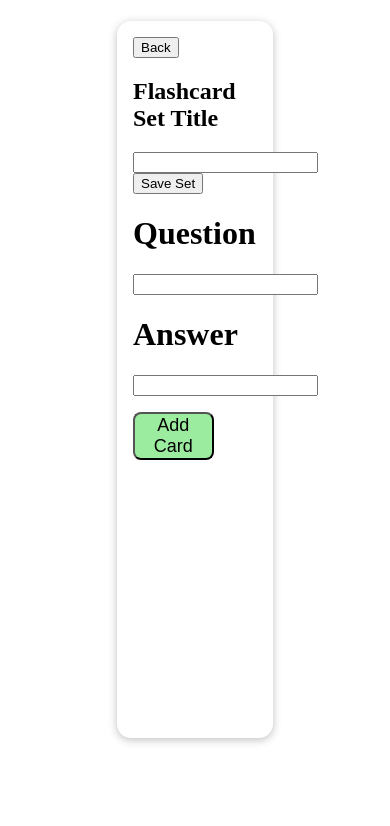
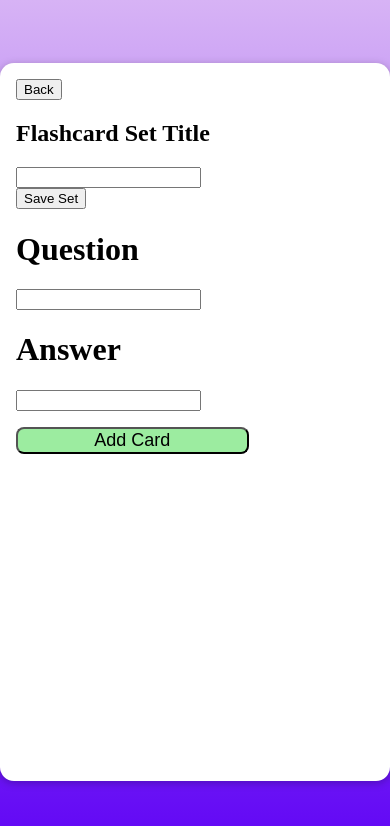
Before and after one commit to ColinMattutini/Remembori, a React (Create React App) app: page /createset in a window 390 px wide. Shown: the top 826 px of the page. Built offline with nearby package versions, Linux system fonts and the light colour scheme.

Commit message:
set background to full height and cascade color

```diff
--- a/src/components/CardSets/ReviewSetSelect.module.css
+++ b/src/components/CardSets/ReviewSetSelect.module.css
@@ -1,7 +1,7 @@
 .homepage {
   /* display: flex; */
   width: 100%;
-  min-height: 90vh;
+  min-height: 100vh;
 }
 
 .mainbackground {
--- a/src/components/FlashCard/FlashCard.module.css
+++ b/src/components/FlashCard/FlashCard.module.css
@@ -1,7 +1,7 @@
 .homepage {
   display: flex;
   width: 100%;
-  min-height: 90vh;
+  min-height: 100vh;
 }
 
 .mainbackground {
@@ -13,3 +13,9 @@
   background-color: rgb(255, 255, 255);
   margin: auto;
 }
+
+@media screen and (max-width: 540px) {
+  .mainbackground {
+    width: 100%;
+  }
+}
--- a/src/components/Homepage.module.css
+++ b/src/components/Homepage.module.css
@@ -1,7 +1,7 @@
 .homepage {
   display: flex;
   width: 100%;
-  min-height: 90vh;
+  min-height: 100vh;
 }
 
 .mainbackground {
--- a/src/components/Review/ReviewPage.module.css
+++ b/src/components/Review/ReviewPage.module.css
@@ -1,7 +1,7 @@
 .homepage {
   display: flex;
   width: 100%;
-  min-height: 90vh;
+  min-height: 100vh;
 }
 
 .mainbackground {
--- a/src/index.css
+++ b/src/index.css
@@ -4,4 +4,5 @@
 
 body {
   margin: 0;
+  background-image: linear-gradient(0deg, #6106f5, #d7b3f5);
 }
```
